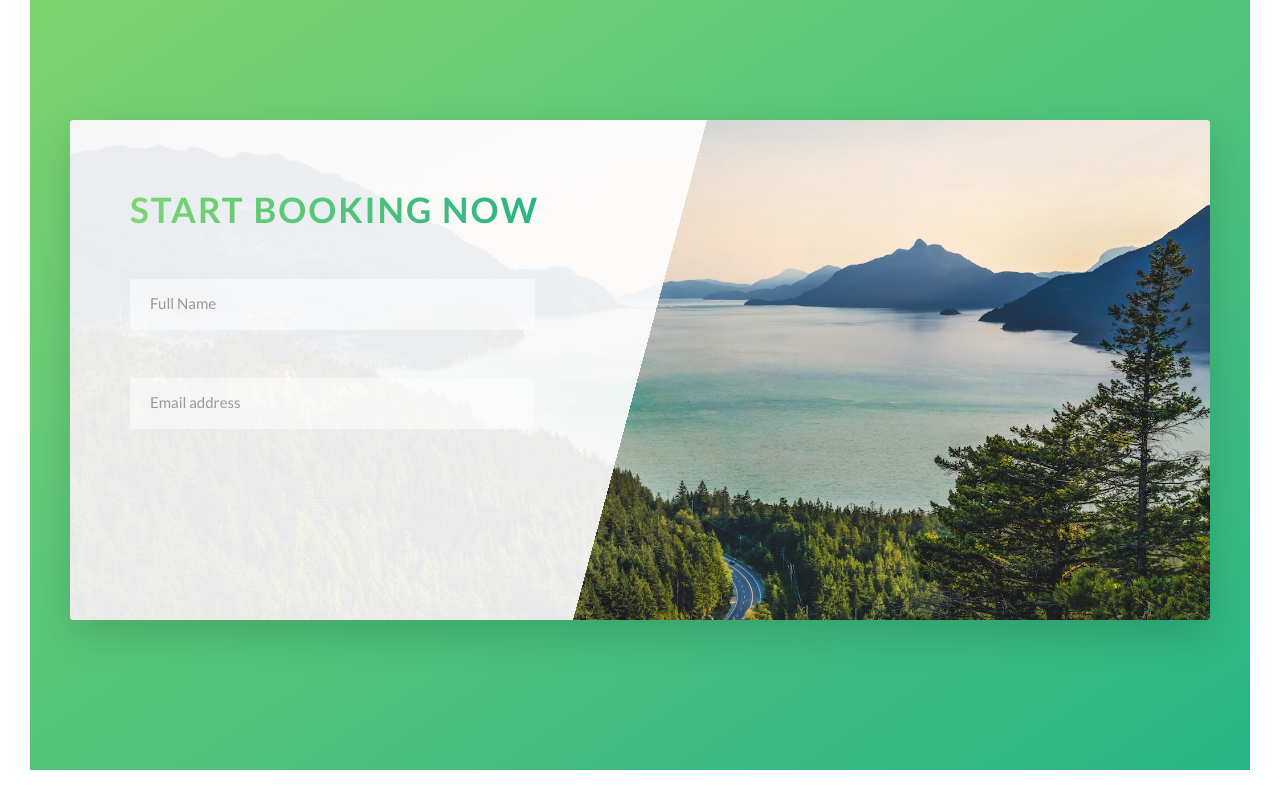
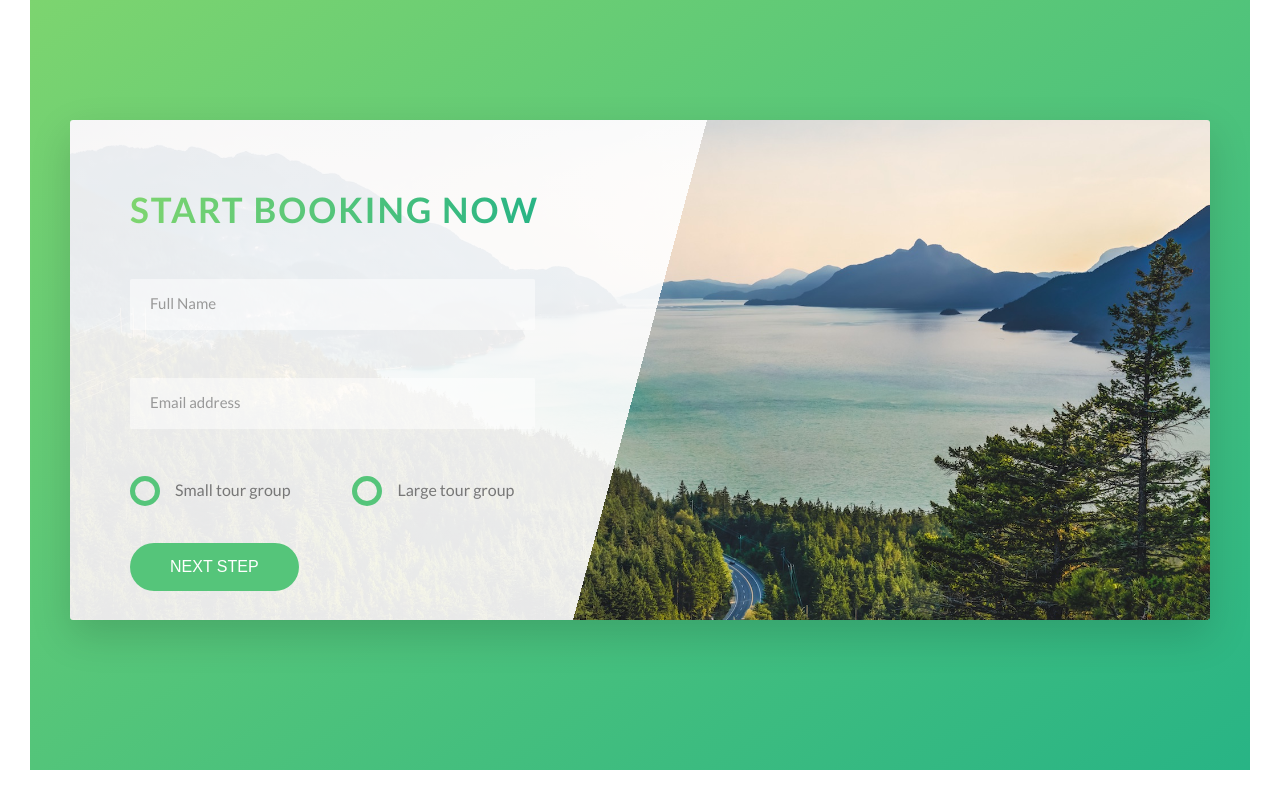
Before and after one commit to angeldominguezg/natours-sass, a website: page index.html in a window 1280 px wide. Shown: the part 4575-5375 px from the top of the page. Drawn offline with Linux system fonts and the light colour scheme.

Commit message:
Added custom styles for radio buttons

```diff
--- a/index.html
+++ b/index.html
@@ -276,6 +276,25 @@
                         <input id="email" type="email" class="form__input" placeholder="Email address" required>
                         <label for="email" class="form__label">Full address</label>
                       </div>
+                      <div class="form__group u-margin-buttom-medium">
+                        <div class="form__radio-group">
+                          <input type="radio" class="form__radio-input" name="size" id="small">
+                          <label for="small" class="form__radio-label">
+                            <span class="form__radio-button"></span>
+                            Small tour group
+                          </label>
+                        </div>
+                        <div class="form__radio-group">
+                          <input type="radio" class="form__radio-input" name="size" id="large">
+                          <label for="large" class="form__radio-label">
+                            <span class="form__radio-button"></span>
+                            Large tour group
+                          </label>
+                        </div>
+                      </div>
+                      <div class="form__group">
+                        <button class="btn btn--green">Next Step</button>
+                      </div>
                     </form>
                   </div>
                 </div>
--- a/sass/base/_utilities.scss
+++ b/sass/base/_utilities.scss
@@ -1,9 +1,9 @@
 .u-center-text {
-    text-align: center;
+    text-align: center !important;
 }
 
-.u-margin-buttom-small { margin-bottom: 1.5rem; }
-.u-margin-buttom-medium { margin-bottom: 4rem; }
-.u-margin-buttom-big { margin-bottom: 8rem; }
-.u-margin-top-big { margin-bottom: 8rem; }
-.u-margin-top-huge { margin-bottom: 10rem; }
+.u-margin-buttom-small { margin-bottom: 1.5rem !important; }
+.u-margin-buttom-medium { margin-bottom: 4rem !important; }
+.u-margin-buttom-big { margin-bottom: 8rem !important; }
+.u-margin-top-big { margin-bottom: 8rem !important; }
+.u-margin-top-huge { margin-bottom: 10rem !important; }
--- a/sass/components/_button.scss
+++ b/sass/components/_button.scss
@@ -1,5 +1,5 @@
 .btn {
-    &:link, &:visited {
+    &, &:link, &:visited {
         text-transform: uppercase;
         text-decoration: none;
         padding: 1.5rem 4rem;
@@ -8,6 +8,9 @@
         transition: all .2s;
         position: relative;
         font-size: $default-font-size;
+
+        border: none;
+        cursor: pointer;
     }
     &:hover {
         transform: translateY(-3px);
@@ -18,7 +21,8 @@
         }
     }
 
-    &:active {
+    &:active, &:focus {
+        outline: none;
         transform: translateY(-1px);
         box-shadow: 0 .5rem 1rem rgba($color-black, 0.2);
     }
--- a/sass/components/_form.scss
+++ b/sass/components/_form.scss
@@ -14,6 +14,7 @@
     border-bottom: 3px solid transparent;
     width: 90%;
     display: block;
+    transition: .3s;
 
     &:focus {
       outline: none;
@@ -45,4 +46,50 @@
     visibility: hidden;
     transform: translateY(-4rem);
   }
+
+  &__radio-group {
+    width: 49%;
+    display: inline-block;
+  }
+
+  &__radio-input {
+    display: none;
+  }
+
+  &__radio-label {
+    font-size: $default-font-size;
+    cursor: pointer;
+    position: relative;
+    padding-left: 4.5rem;
+  }
+
+  &__radio-button {
+    height: 3rem;
+    width: 3rem;
+    border: 5px solid $color-primary;
+    border-radius: 50%;
+    display: inline-block;
+    position: absolute;
+    left: 0;
+    top: -.4rem;
+
+    &::after {
+      content: "";
+      display: block;
+      height: 1.3rem;
+      width: 1.3rem;
+      border-radius: 50%;
+      position: absolute;
+      top: 50%;
+      left: 50%;
+      transform: translate(-50%, -50%);
+      background-color: $color-primary;
+      opacity: 0;
+      transition: opacity .2s;
+    }
+  }
+
+  &__radio-input:checked ~ &__radio-label &__radio-button::after {
+    opacity: 1;
+  }
 }
```
Also changed, not shown: css/style.css.
